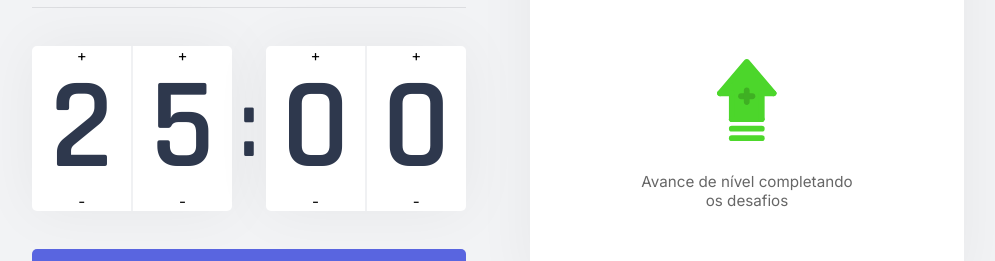
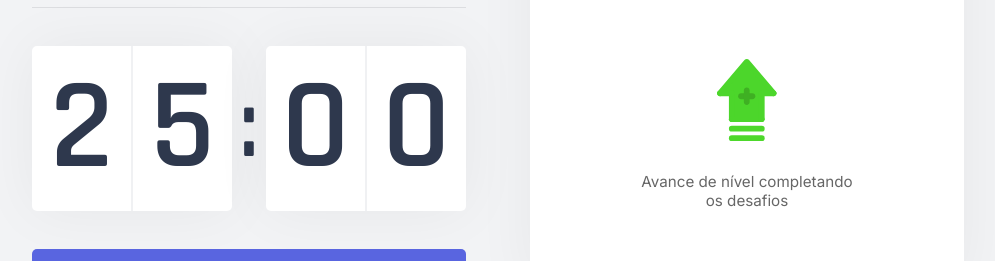
Before and after one commit to leandrolid/pausecoding, a Next.js app: page /challenges in a window 1280 px wide. Shown: the part 338-599 px from the top of the page, without its empty margins (142-1137 px from the left). Built offline with nearby package versions, Linux system fonts and the light colour scheme.

Commit message:
tempo customizavel retirado

```diff
--- a/src/components/Counter.tsx
+++ b/src/components/Counter.tsx
@@ -63,51 +63,27 @@ export function Counter() {
             <div className={styles.counter} >
                 <div>
                     <span>
-                        <button className={styles.addLeft}
-                        onClick={increaseMinuteLeft} >
-                            +
-                        </button>
+
                         {minuteLeft}
-                        <button className={styles.removeLeft}
-                        onClick={reduceMinuteLeft} >
-                            -
-                        </button>
+
                     </span>
                     <span>
-                        <button className={styles.addRight}
-                        onClick={increaseMinuteRight} >
-                            +
-                        </button>
+
                         {minuteRight}
-                        <button className={styles.removeRight}
-                        onClick={reduceMinuteRight} >
-                            -
-                        </button>
+
                     </span>
                 </div>
                 <span>:</span>
                 <div>
                     <span>
-                        <button className={styles.addLeft}
-                        onClick={increaseSecondLeft} >
-                            +
-                        </button>
+
                         {secondLeft}
-                        <button className={styles.removeLeft}
-                        onClick={reduceSecondLeft} >
-                            -
-                        </button>
+
                     </span>
                     <span>
-                        <button className={styles.addRight}
-                        onClick={increaseSecondRight} >
-                            +
-                        </button>
+
                         {secondRight}
-                        <button className={styles.removeRight}
-                        onClick={reduceSecondRight} >
-                            -
-                        </button>
+
                     </span>
                 </div>
             </div>
```
